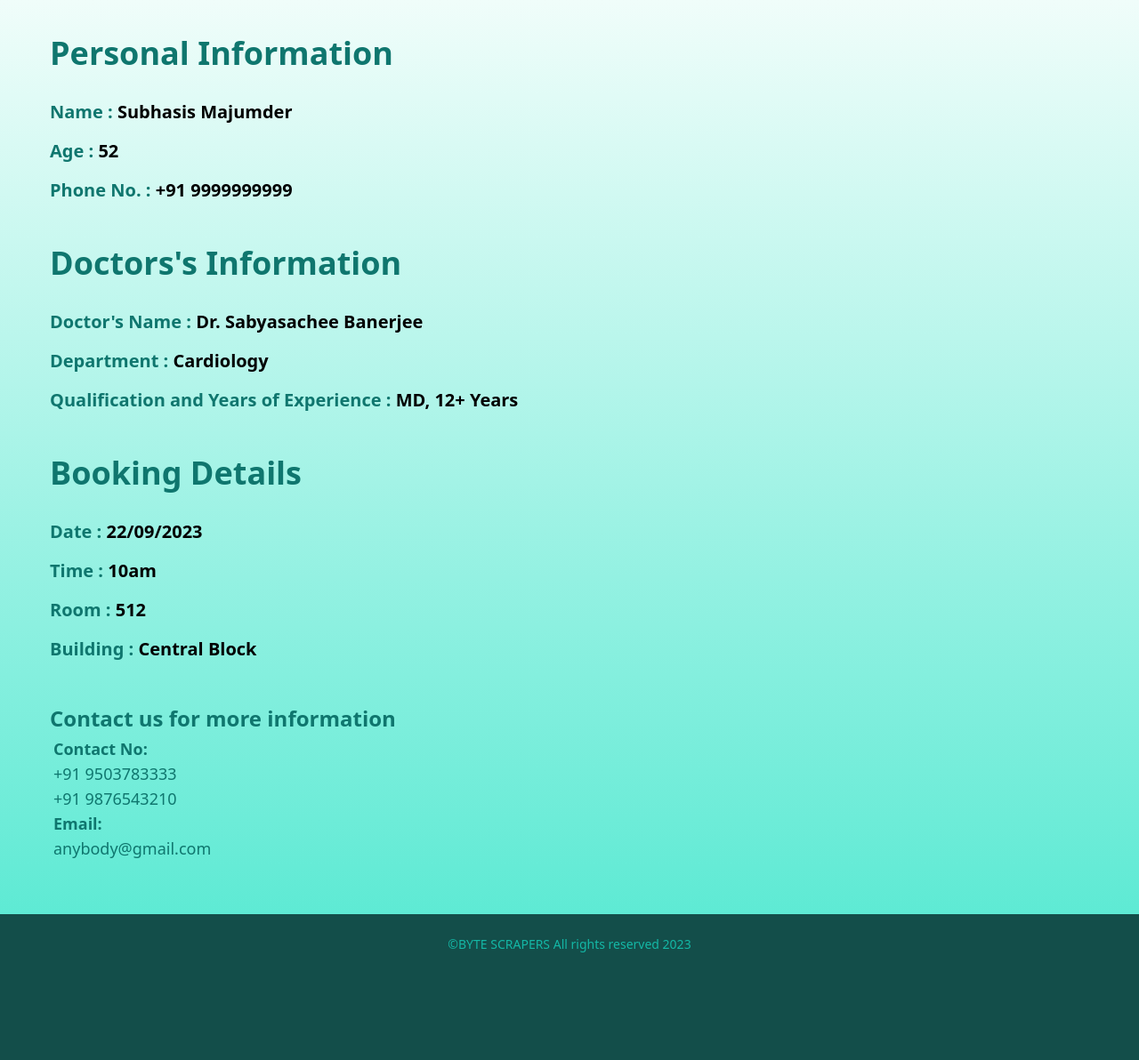
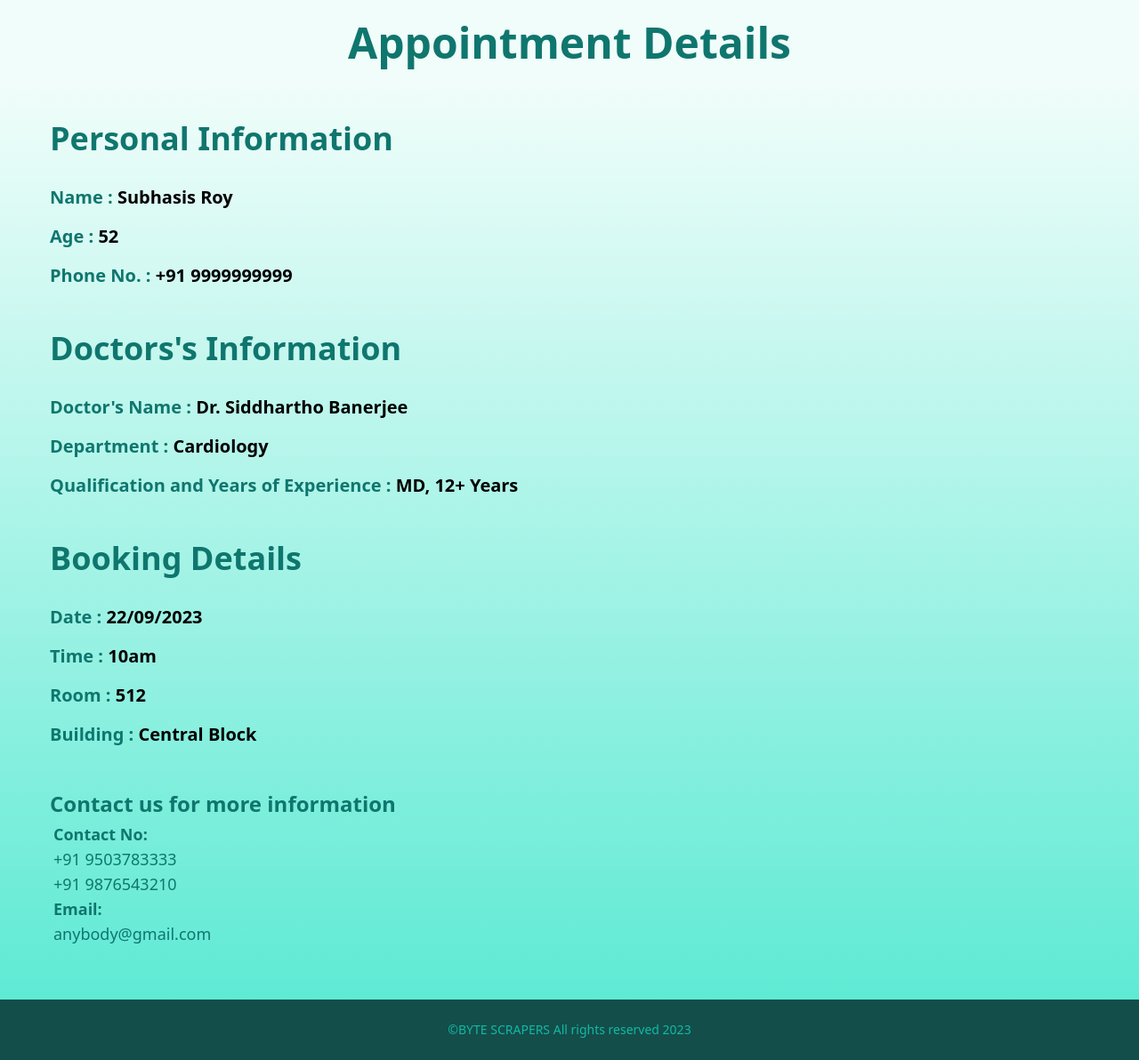
Before and after one commit to rajarshigit14/AI-Doctor-Appointment, a Python web app: template templates/End.html in a window 1280 px wide. Shown: the whole page at 89% size. Before the commit the page ends 1071 px from the top, so only its background shows below. Run offline with Jinja, Linux system fonts and the light colour scheme; the template is opened without the code that fills it, so the values that code supplies are empty; style sheets or scripts are compiled from the project's sources.

Commit message:
Update End.html

```diff
--- a/templates/End.html
+++ b/templates/End.html
@@ -8,13 +8,14 @@
     <link rel="preconnect" href="https://fonts.googleapis.com">
 </head>
 <body class="bg-teal-50">
+    <h1 class="text-teal-700 p-6 text-5xl font-bold flex justify-center">Appointment Details</h1>
     <div class="container px-10 py-6 bg-gradient-to-b from-teal-50 to-teal-300 ... mx-auto  h-max">
         <h2 class="text-4xl text-teal-700 p-4 font-bold">Personal Information</h2>
         <form action="#" method="GET">
             <div class="p-4 text-xl">
                 <div class="mb-4 ">
                     <span class=" text-teal-700 font-semibold">Name : </span>
-                    <span class="text-black font-semibold">Subhasis Majumder</span>
+                    <span class="text-black font-semibold">Subhasis Roy</span>
                 </div>
                 <div class="mb-4">
                     <span class=" text-teal-700 font-semibold">Age : </span>
@@ -31,7 +32,7 @@
             <div class="p-4 text-xl">
                 <div class="mb-4 ">
                     <span class=" text-teal-700 font-semibold"> Doctor's Name : </span>
-                    <span class="text-black font-semibold">Dr. Sabyasachee Banerjee</span>
+                    <span class="text-black font-semibold">Dr. Siddhartho Banerjee</span>
                 </div>
                 <div class="mb-4">
                     <span class=" text-teal-700 font-semibold">Department : </span>
@@ -76,7 +77,7 @@
         </div>
     </div>
     <!--Footer-->
-    <div  class="flex flex-col text-teal-500 bg-teal-900 p-16 text-sm py-6 mx-auto h-max items-center justify-center font-sans" id="footer">
+    <div  class="flex flex-col text-teal-500 bg-teal-900 text-sm py-6 mx-auto h-max items-center justify-center font-sans" id="footer">
         ©BYTE SCRAPERS All rights reserved 2023
     </div>
 </body>
```
